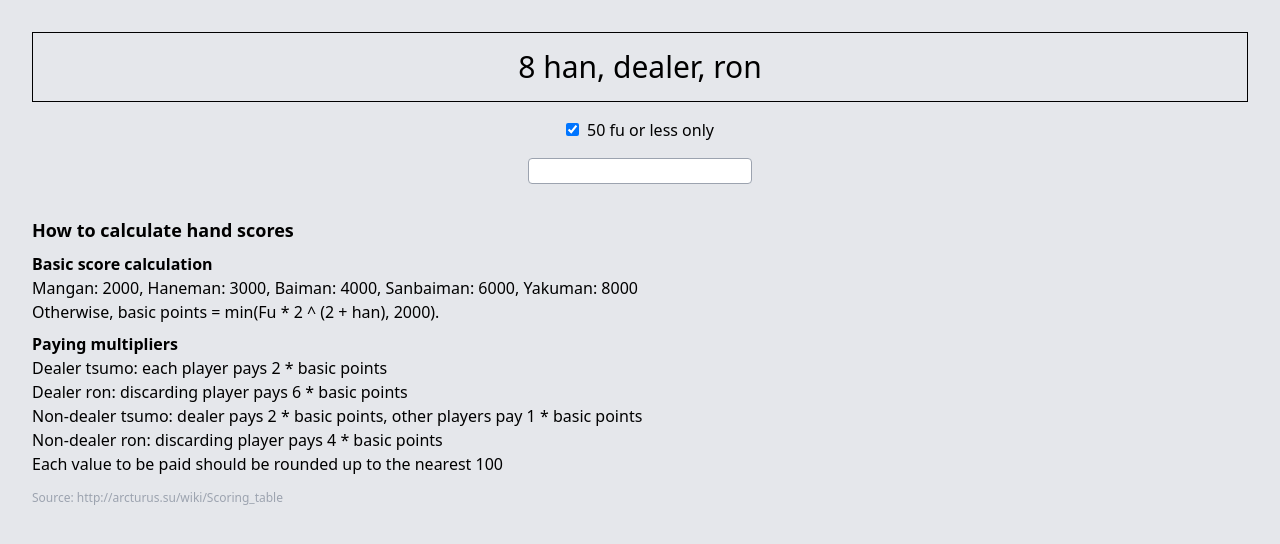
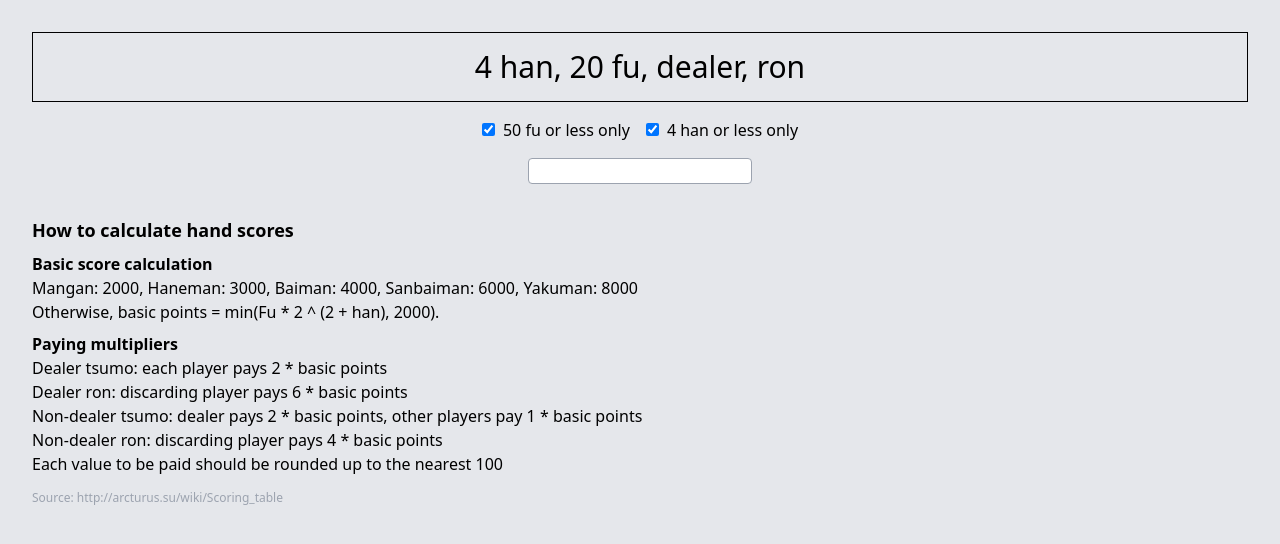
Before and after one commit to marcoskwkm/riichi, a React (Create React App) app: page /#/score-calc in a window 1280 px wide. Shown: the top 544 px of the page. Built offline with nearby package versions, Linux system fonts and the light colour scheme.

Commit message:
[ScoreCalc] Add option to limit hands to <= 4 han only

```diff
--- a/src/pages/score-calc/components/ScoreCalcTrainer/index.tsx
+++ b/src/pages/score-calc/components/ScoreCalcTrainer/index.tsx
@@ -4,11 +4,20 @@ import ScoreCalcPrompt from '../ScoreCalcPrompt'
 import { ALL_SCORES } from './constants'
 
 const isCommonHand = (hand: HandScore) => !hand.fu || hand.fu <= 50
+const isLowHanHand = (hand: HandScore) => hand.han <= 4
 
-const getRandomHand = (options: { common?: boolean } = {}) => {
-  const pool = options.common
-    ? ALL_SCORES.filter((hand) => isCommonHand(hand))
-    : ALL_SCORES
+const getRandomHand = (
+  options: { common?: boolean; lowHan?: boolean } = {}
+) => {
+  let pool = ALL_SCORES
+
+  if (options.common) {
+    pool = pool.filter(isCommonHand)
+  }
+
+  if (options.lowHan) {
+    pool = pool.filter(isLowHanHand)
+  }
 
   const idx = Math.floor(pool.length * Math.random())
   return pool[idx]
@@ -18,12 +27,16 @@ const ScoreCalcTrainer: React.FC = () => {
   const [hand, setHand] = useState<HandScore>(getRandomHand())
   const [guess, setGuess] = useState<string>('')
   const [commonOnly, setCommonOnly] = useState<boolean>(true)
+  const [lowHanOnly, setLowHanOnly] = useState<boolean>(true)
 
   useEffect(() => {
-    if (commonOnly && !isCommonHand(hand)) {
-      setHand(getRandomHand({ common: true }))
+    if (
+      (commonOnly && !isCommonHand(hand)) ||
+      (lowHanOnly && !isLowHanHand(hand))
+    ) {
+      setHand(getRandomHand({ common: commonOnly, lowHan: lowHanOnly }))
     }
-  }, [commonOnly, hand])
+  }, [commonOnly, lowHanOnly, hand])
 
   const handleKeyDown = (event: React.KeyboardEvent<HTMLInputElement>) => {
     if (event.key !== 'Enter') {
@@ -41,7 +54,8 @@ const ScoreCalcTrainer: React.FC = () => {
   return (
     <div className="flex flex-col items-center">
       <ScoreCalcPrompt hand={hand} />
-      <label className="mt-4">
+      <div className="mt-4 flex items-center gap-x-4">
+        <label>
           <input
             className="mr-2"
             type="checkbox"
@@ -50,6 +64,16 @@ const ScoreCalcTrainer: React.FC = () => {
           />
           50 fu or less only
         </label>
+        <label>
+          <input
+            className="mr-2"
+            type="checkbox"
+            checked={lowHanOnly}
+            onChange={(event) => setLowHanOnly(event.target.checked)}
+          />
+          4 han or less only
+        </label>
+      </div>
       <input
         className="mt-4 w-56 rounded border border-gray-400 px-1 text-center"
         value={guess}
```
Lines whose indentation alone changed are shown as unchanged.
